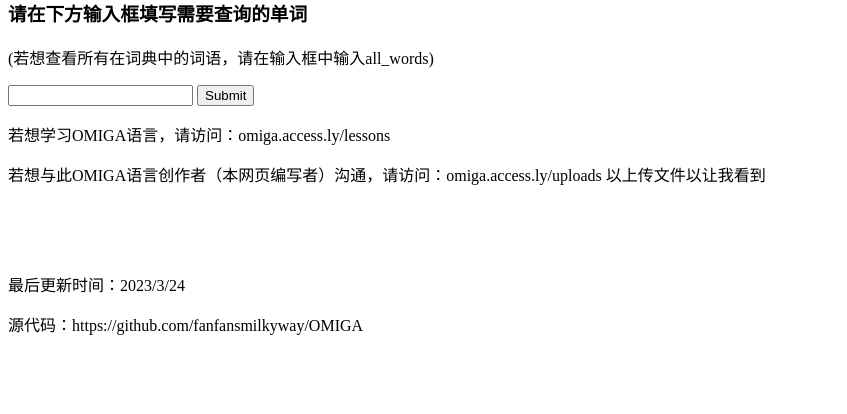
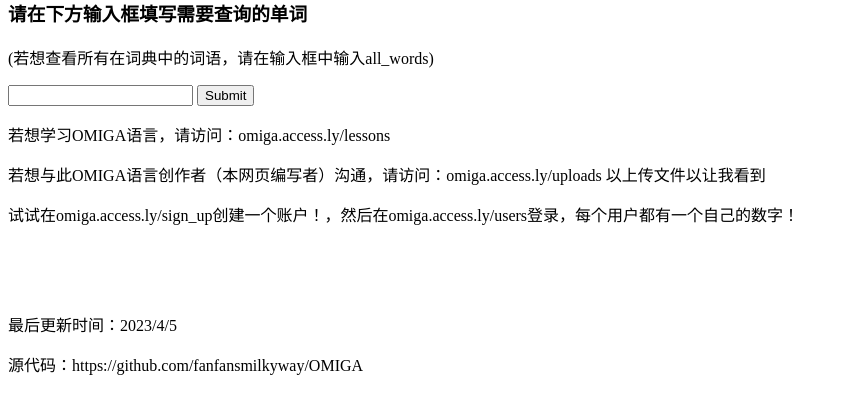
Before and after one commit to fanfansmilkyway/OMIGA-code, a Flask app: page / in a window 1280 px wide. Shown: the part 131-545 px from the top of the page, without its empty margins (0-847 px from the left). Run offline with Flask 3, Linux system fonts and the light colour scheme.

Commit message:
enable user sign up and sign in

```diff
--- a/app.py
+++ b/app.py
@@ -1,14 +1,28 @@
-from flask import Flask, request, render_template, flash, redirect, url_for
+from flask import Flask, request, render_template, flash, redirect, url_for, session
 import os
 from werkzeug.utils import secure_filename
+import duckdb
 
 app = Flask(__name__)
+
+app.secret_key = 'q776NkmVYq3vjZwaJn9drw'
+
+#Environment Variables
+UPLOAD_FOLDER = os.environ['UPLOAD_DIR']
+USER_DATA = os.environ['USER_DATA_DIR']
+
+con = duckdb.connect("{0}/userdata.db".format(USER_DATA))
+
+try:
+    con.sql("CREATE TABLE users(ID int, Name varchar(255), Password varchar(255), Number varchar(255))")
+except:
+    pass
 
 @app.route('/', methods=['GET','POST'])
 def my_form_post():
     if request.method == 'POST':
         text = request.form['text']
-        return render_template('%s.html' %(text))
+        return render_template('%s.html' %(text), UPLOAD_FOLDER)
     return render_template('index.html')
 
 @app.route('/lessons', methods=['GET','POST'])
@@ -30,8 +44,6 @@ def allowed_file(filename):
         return '.' in filename and \
         filename.rsplit('.', 1)[1].lower() in ALLOWED_EXTENSIONS
 
-# set environment variable to your folder's path
-UPLOAD_FOLDER = os.environ['UPLOAD_DIR']
 ALLOWED_EXTENSIONS = {'txt','png','jpg','jpeg','gif','mp3','mp4'}
 app.config['UPLOAD_FOLDER'] = UPLOAD_FOLDER
 app.config['MAX_CONTENT_LENGTH'] = 20 * 1000 * 1000
@@ -55,4 +67,54 @@ def upload_file():
             return redirect(url_for('upload_file', name=filename))
     return render_template('uploads.html')
 
+@app.route('/sign_up', methods=['GET','POST'])
+def sign_up():
+    if request.method == 'POST':
+        user_name = request.form['user_name']
+        password = request.form['password']
+        try:
+            con.sql("INSERT INTO users (ID, Name, Password, Number) VALUES ('0', '{0}', '{1}', '0')".\
+                format(user_name, password))
+            return '<h1>Successfully created account</h1>'
+        except:
+            return '<h1>This username is already taken</h1>'
+    return render_template('sign_up.html')
+
+@app.route('/sign_in', methods=['GET','POST'])
+def sign_in():
+    if request.method == 'POST':
+        user_name = request.form['user_name']
+        password = str(request.form['password'])
+        try:
+            real_password = con.sql("SELECT Password FROM users WHERE Name='{0}'".\
+                format(user_name)).df()
+            real_password = str(real_password['Password'][0])
+        except:
+            return '<h1>This user does not exist</h1>'
+        if password == real_password:
+            session['username'] = user_name
+            return redirect('/users')
+        else:
+            return 'The password is WRONG!'
+
+    return render_template('sign_in.html')
+
+@app.route('/users', methods=['GET','POST'])
+def users():
+    number = 0
+    try:
+        session['username']
+    except:
+        return redirect('sign_in')
+    if session['username'] != 'GUEST':
+        number = con.sql("SELECT Number FROM users WHERE Name='{0}'".format(session['username'])).df()
+        number = str(number['Number'][0])
+
+    if request.method == 'POST':
+        new_number = request.form['number']
+        con.sql("UPDATE users SET number={0} WHERE Name='{1}'".format(new_number, session['username']))
+        return 'Change the number successfully'
+
+    return render_template('users.html', user_name=session['username'], num=number)
+
 app.run(host='0.0.0.0',port='80')
--- a/fix.py
+++ b/fix.py
@@ -3,7 +3,7 @@ from flask import Flask, render_template
 app = Flask(__name__)
 
 @app.route('/')
-def catch_all():
+def fix():
     return render_template('fix.html')
 
 app.run(host='0.0.0.0', port='80')
--- a/templates/index.html
+++ b/templates/index.html
@@ -10,8 +10,9 @@
 
 <p>若想学习OMIGA语言，请访问：omiga.access.ly/lessons</p>
 <p>若想与此OMIGA语言创作者（本网页编写者）沟通，请访问：omiga.access.ly/uploads 以上传文件以让我看到</p>
+<p>试试在omiga.access.ly/sign_up创建一个账户！，然后在omiga.access.ly/users登录，每个用户都有一个自己的数字！</p>
 <br>
 <br>
 <br>
-<p>最后更新时间：2023/3/24</p>
+<p>最后更新时间：2023/4/5</p>
 <p>源代码：https://github.com/fanfansmilkyway/OMIGA</p>
```
Also changed, not shown: templates/sign_in.html (added, +11 -0 lines), templates/sign_up.html (added, +11 -0 lines), templates/users.html (added, +7 -0 lines).
